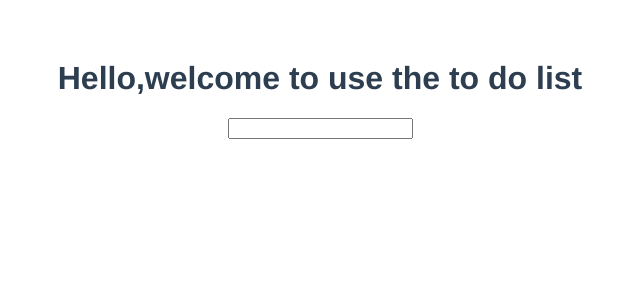
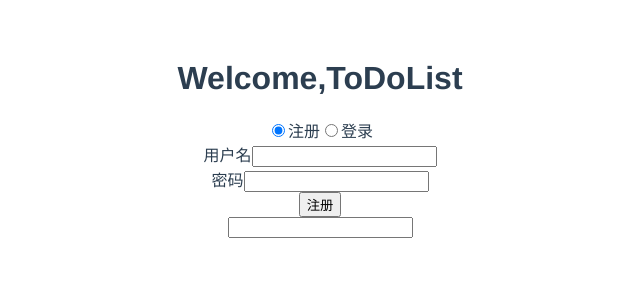
Before and after one commit to bluesbonewong/toDoList_Vue.js, a Vue app: page / in a window 1280 px wide. Shown: the top 300 px of the page, without its empty margins (320-960 px from the left). Built offline with nearby package versions, Linux system fonts and the light colour scheme.

Commit message:
add file

```diff
--- a/package.json
+++ b/package.json
@@ -11,6 +11,7 @@
   },
   "dependencies": {
     "ajv": "^6.2.1",
+    "leancloud-storage": "^3.6.0",
     "vue": "^2.5.2"
   },
   "devDependencies": {
--- a/src/App.vue
+++ b/src/App.vue
@@ -1,6 +1,25 @@
 <template xmlns:v-for="http://www.w3.org/1999/xhtml">
   <div id="app">
     <h1>{{title}}</h1>
+    <section id="logInAndSignUp">
+      <div>
+        <label><input type="radio" name="type" value="signUp" v-model="actionType">注册</label>
+        <label><input type="radio" name="type" value="login" v-model="actionType">登录</label>
+      </div>
+      <div class="signUp" v-if="actionType === 'signUp'">
+        <form v-on:submit.prevent=signUp>
+          <div class="formRow">用户名<input type="text" v-model="formData.userName"></div>
+          <div class="formRow">密码<input type="password" v-model="formData.password"></div>
+          <div class="formActions"><input type="submit" value="注册"></div>
+        </form>
+      </div>
+      <div class="login" v-if="actionType === 'login'">
+        <div class="formRow">用户名<input type="text"></div>
+        <div class="formRow">密码<input type="password"></div>
+        <div class="formActions"><input type="submit" value="登录"></div>
+      </div>
+    </section>
+    <section id="todo">
       <div class="newTask">
         <input type="text" v-model="newTodo" @keyup.enter="createNewList">
       </div>
@@ -12,6 +31,8 @@
           <button v-on:click="removeItem(item)">X</button>
         </li>
       </ul>
+    </section>
+
   </div>
 </template>
 
@@ -19,10 +40,15 @@
   export default {
     data() {
       return {
-        title: 'Hello,welcome to use the to do list',
+        title: 'Welcome,ToDoList',
         items: [],
         newTodo: '',
-        checked: false
+        checked: false,
+        actionType: 'signUp',
+        formData: {
+          userName: '',
+          password: ''
+        }
       }
     },
     created: function () {
```
Lines whose indentation alone changed are shown as unchanged.
